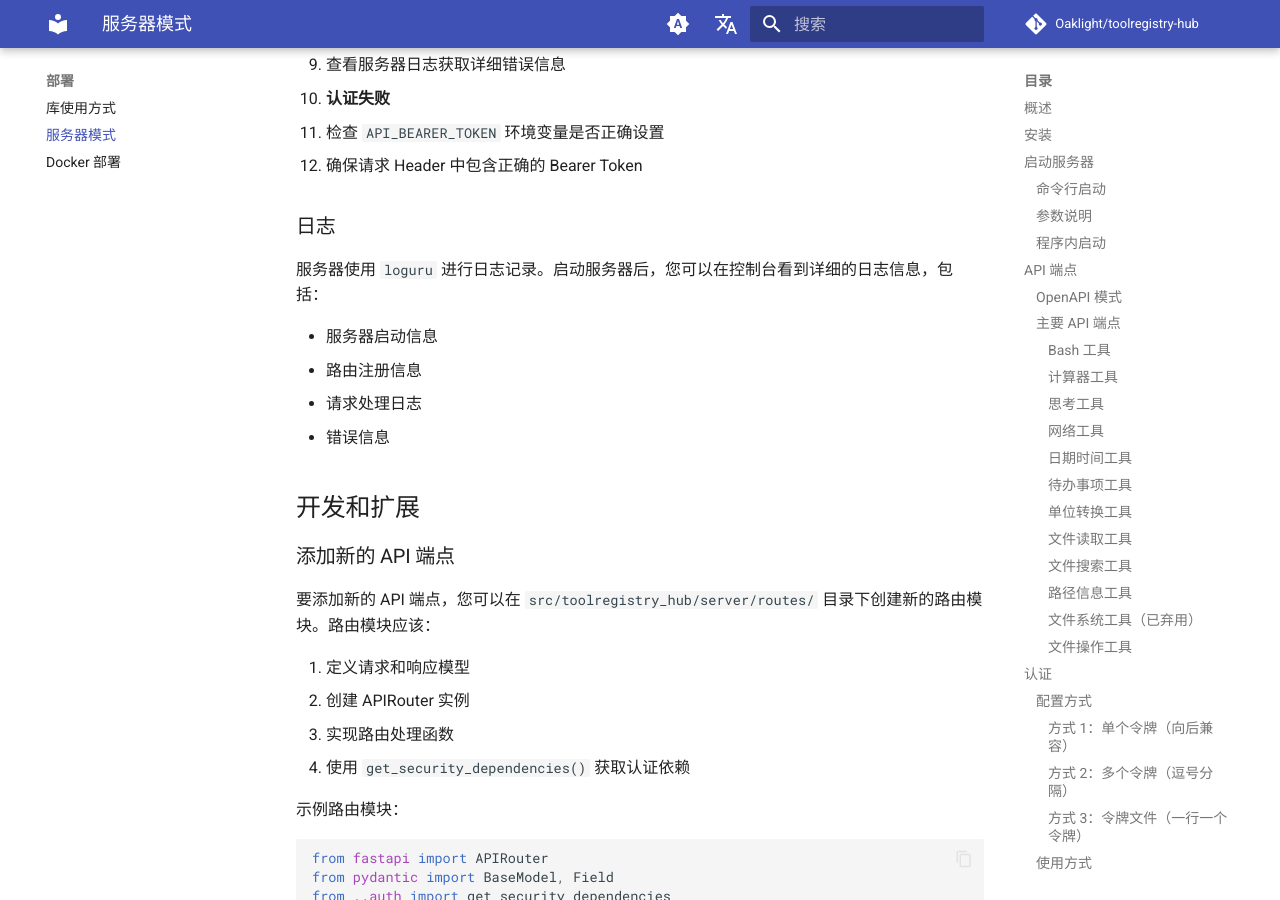
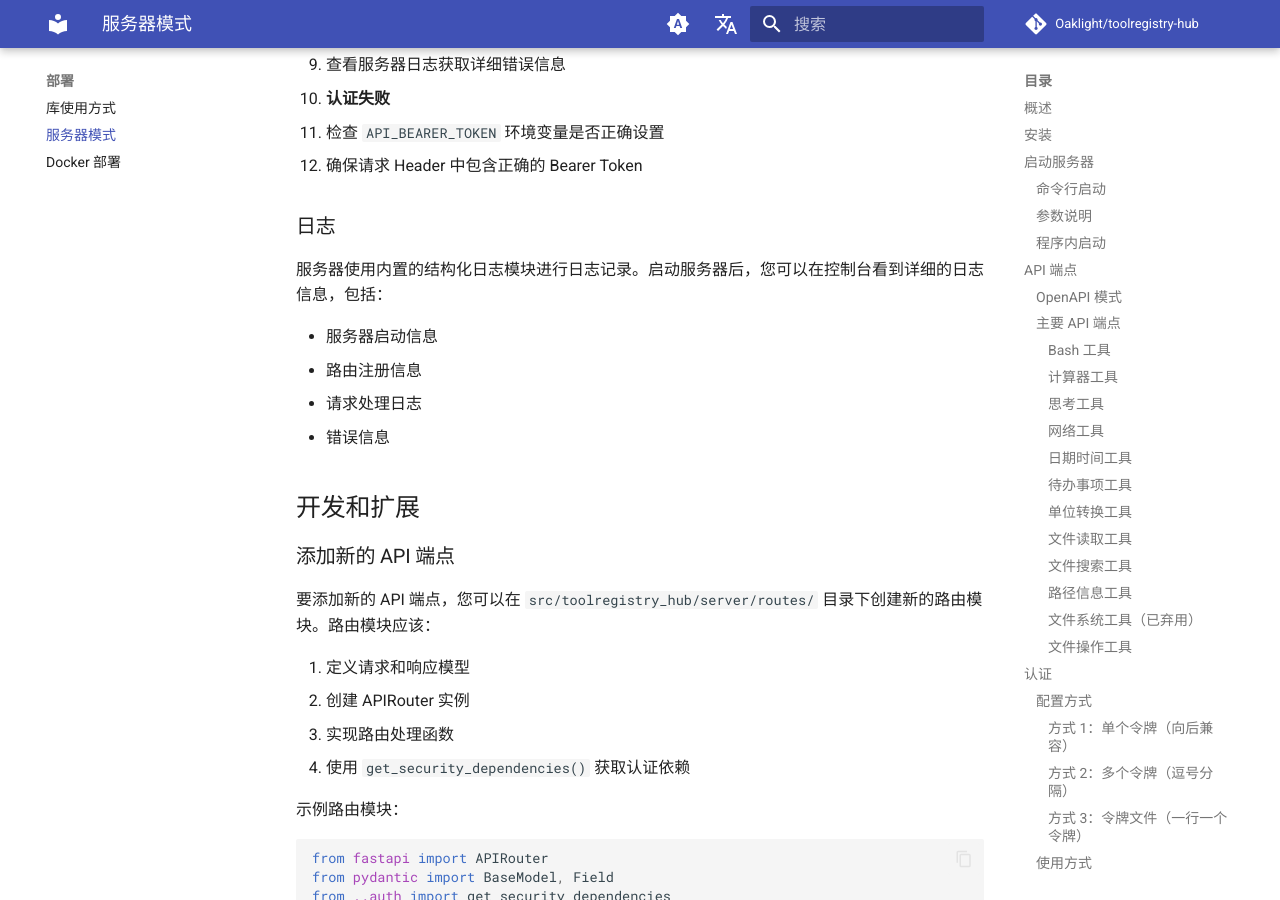
Before and after one commit to Oaklight/toolregistry-hub, an MkDocs documentation site: the page built from docs/server.md, in a window 1280 px wide and 900 px high, scrolled down 9601 px. Built offline with MkDocs 1.6.1 and Material for MkDocs 9.7.7, drawn with Linux system fonts in a browser that asks for light colours; comment, search, counter and statistics services are not loaded.

Commit message:
docs: update logging reference from loguru to built-in structured logging

```diff
--- a/docs/server.md
+++ b/docs/server.md
@@ -412,7 +412,7 @@ TOOLS_CONFIG=path/to/tools.jsonc toolregistry-server
 
 ### 日志
 
-服务器使用 `loguru` 进行日志记录。启动服务器后，您可以在控制台看到详细的日志信息，包括：
+服务器使用内置的结构化日志模块进行日志记录。启动服务器后，您可以在控制台看到详细的日志信息，包括：
 
 - 服务器启动信息
 - 路由注册信息
```
